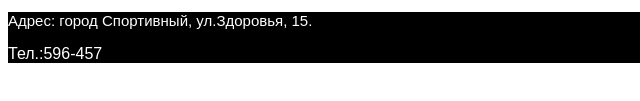
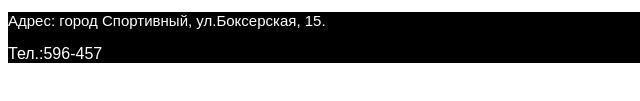
Before and after one commit to MarinaDeulina/box_school, a plain HTML site: page index.html in a window 1280 px wide. Shown: the part 659-760 px from the top of the page, 0-640 px from the left. Drawn offline with Linux system fonts and the light colour scheme.

Commit message:
Update index.html

```diff
--- a/index.html
+++ b/index.html
@@ -12,7 +12,7 @@
         <img src="https://learn.algoritmika.org/uploads/2020/10/karate-4575114_640_0_1602523338.png" height="230px";/><img src="https://learn.algoritmika.org/uploads/2020/10/punching-bag_0_1602525500.png" height="230px";/><img src="https://learn.algoritmika.org/uploads/2020/10/boxing-ring_0_1602525156.png" height="230px";/>
     </main>
     <footer style="background-color:black;color:white;">
-        <p style="font-size:15px"> Адрес: город Спортивный, ул.Здоровья, 15.</p>
+        <p style="font-size:15px"> Адрес: город Спортивный, ул.Боксерская, 15.</p>
         <p>Тел.:596-457</p>
     </footer>
     </body>
```
